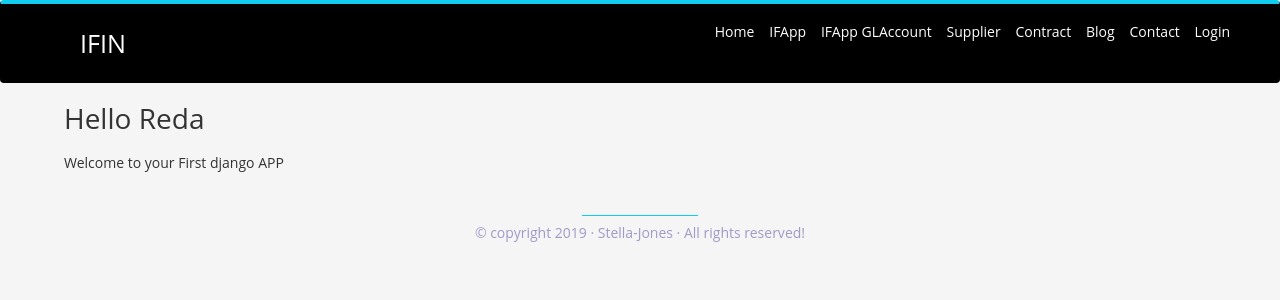
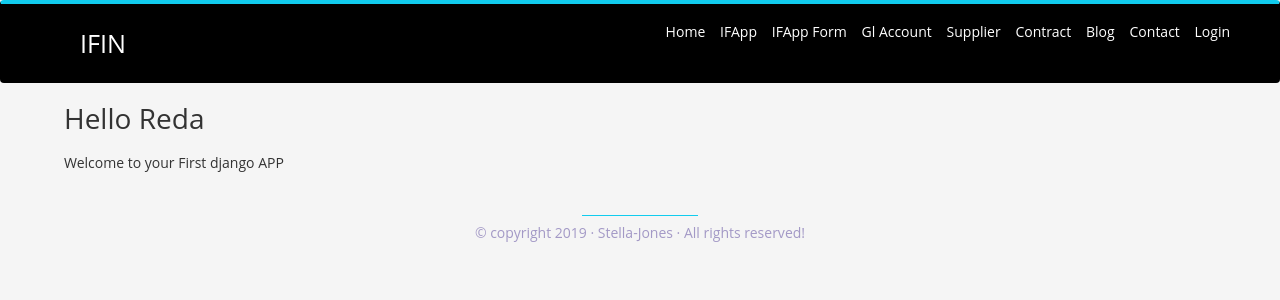
Before and after one commit to makachat/IFIN, a Django app: page / in a window 1280 px wide. Shown: the top 300 px of the page. Run offline with Django 3.2, Linux system fonts and the light colour scheme; some libraries are stand-ins or nearby versions.

Commit message:
modify the menu

```diff
--- a/IFin/templates/layouts/_nav.html
+++ b/IFin/templates/layouts/_nav.html
@@ -5,7 +5,8 @@
         <ul class="navbar-right">
             <li><a href="/">Home</a> </li>
             <li><a href="/IFApp/">IFApp</a> </li>
-            <li><a href="/IFApp/showglaccount">IFApp GLAccount</a> </li>
+            <li><a href="/IFApp/showglaccount">IFApp Form</a> </li>
+            <li><a href="/IFApp/showglaccount">Gl Account</a> </li>
             <li><a href="/IFApp/supplier">Supplier</a> </li>
             <li><a href="/IFApp/contract">Contract</a> </li>
             <li><a href="/blog/">Blog</a> </li>
```
